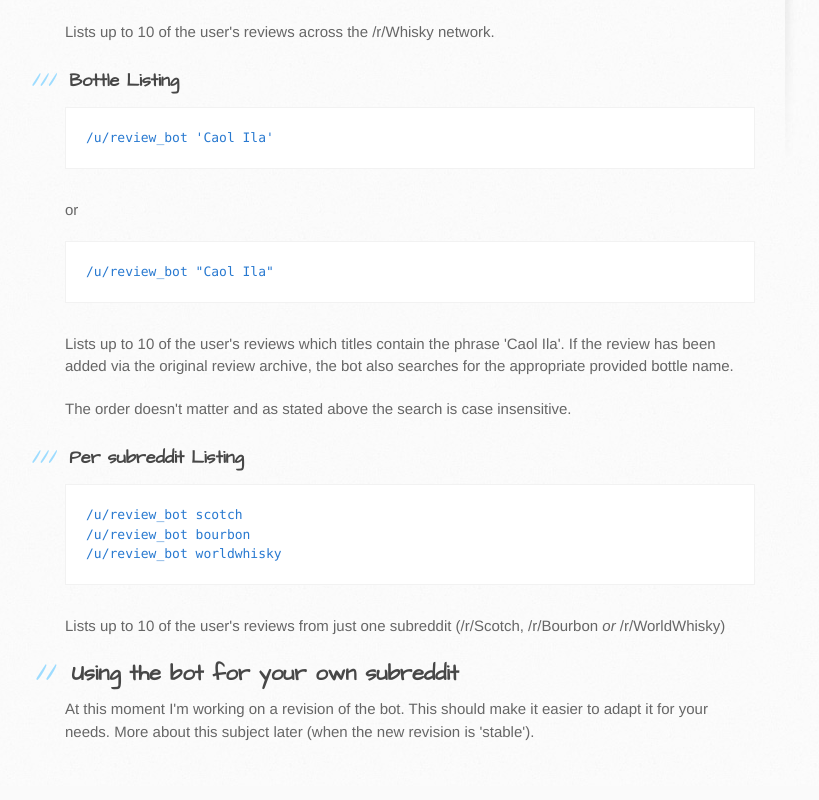
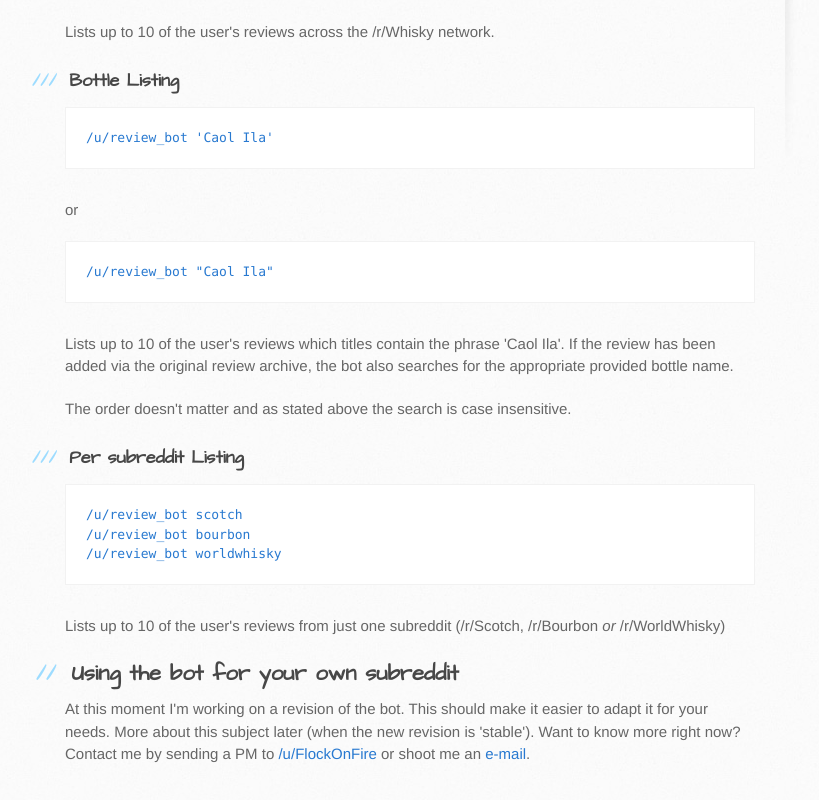
Before and after one commit to FlockBots/review-bot, a plain HTML site: page index.html in a window 1280 px wide. Shown: the part 614-1414 px from the top of the page, without its empty margins (105-924 px from the left). Drawn offline with Linux system fonts and the light colour scheme.

Commit message:
Create gh-pages branch via GitHub

```diff
--- a/index.html
+++ b/index.html
@@ -76,7 +76,7 @@
 <a id="using-the-bot-for-your-own-subreddit" class="anchor" href="#using-the-bot-for-your-own-subreddit" aria-hidden="true"><span class="octicon octicon-link"></span></a>Using the bot for your own subreddit</h2>
 
 <p>At this moment I'm working on a revision of the bot. This should make it easier to adapt it for your needs.
-More about this subject later (when the new revision is 'stable').</p>
+More about this subject later (when the new revision is 'stable'). Want to know more right now? Contact me by sending a PM to <a href="http://reddit.com/u/FlockOnFire">/u/FlockOnFire</a> or shoot me an <a href="mailto:stanjanssen@outlook.com">e-mail</a>.</p>
         </section>
 
         <aside id="sidebar">
```
Also changed, not shown: params.json (+1 -1 lines).
